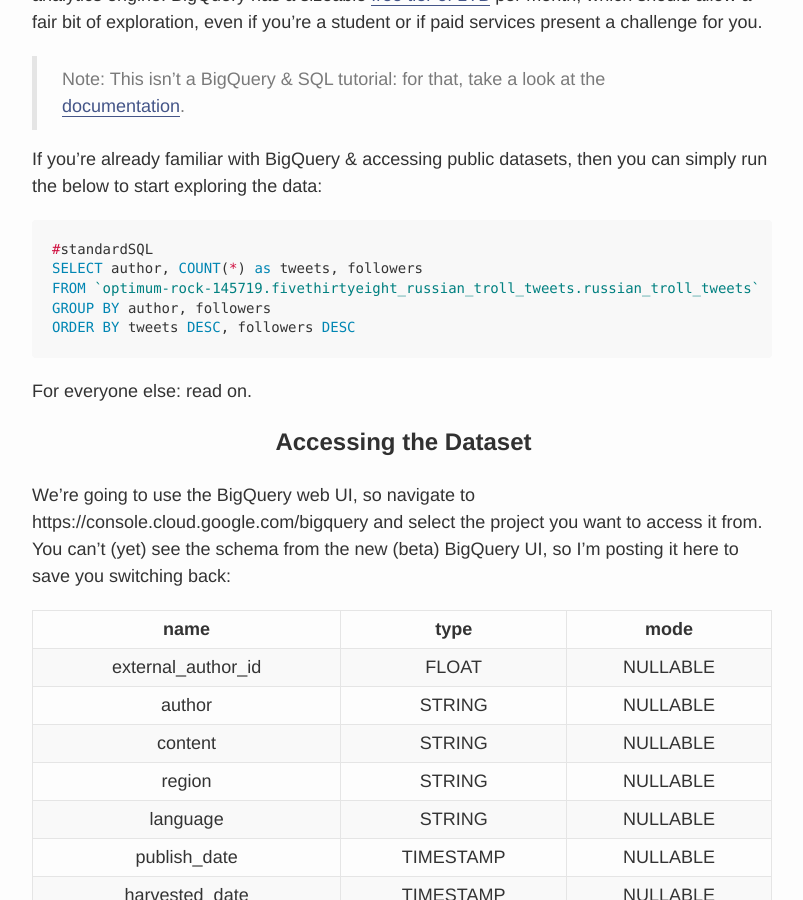
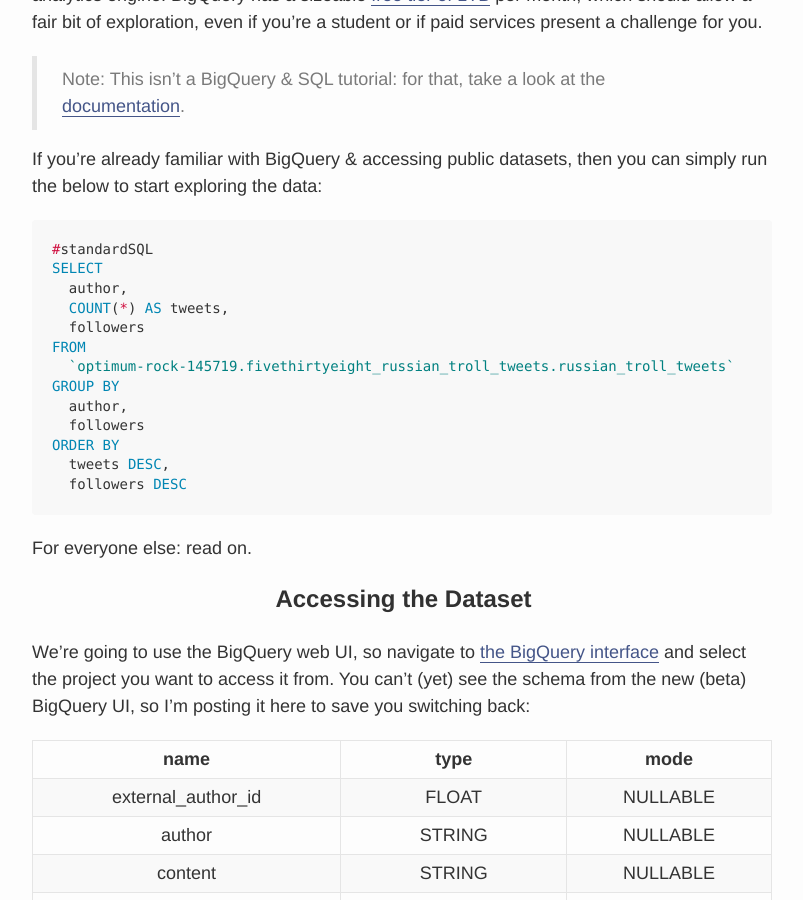
Before and after one commit to elithrar/elithrar.github.io, a Jekyll site: the page built from _posts/2018-08-01-diving-into-fivethirtyeight-troll-tweets-bigquery.md, in a window 1280 px wide and 900 px high, scrolled down 621 px. Shown: the whole window, without its empty margins (238-1041 px from the left). Built offline with Jekyll 4.4.1, drawn with Linux system fonts in a browser that asks for light colours.

Commit message:
Update SQL formatting

````diff
--- a/_posts/2018-08-01-diving-into-fivethirtyeight-troll-tweets-bigquery.md
+++ b/_posts/2018-08-01-diving-into-fivethirtyeight-troll-tweets-bigquery.md
@@ -14,17 +14,25 @@
 
 ```sql
 #standardSQL
-SELECT author, COUNT(*) as tweets, followers
-FROM `optimum-rock-145719.fivethirtyeight_russian_troll_tweets.russian_troll_tweets`
-GROUP BY author, followers
-ORDER BY tweets DESC, followers DESC
+SELECT
+  author,
+  COUNT(*) AS tweets,
+  followers
+FROM
+  `optimum-rock-145719.fivethirtyeight_russian_troll_tweets.russian_troll_tweets`
+GROUP BY
+  author,
+  followers
+ORDER BY
+  tweets DESC,
+  followers DESC
 ```
 
 For everyone else: read on.
 
 ## Accessing the Dataset
 
-We're going to use the BigQuery web UI, so navigate to https://console.cloud.google.com/bigquery and select the project you want to access it from. You can't (yet) see the schema from the new (beta) BigQuery UI, so I'm posting it here to save you switching back:
+We're going to use the BigQuery web UI, so navigate to [the BigQuery interface](https://console.cloud.google.com/bigquery) and select the project you want to access it from. You can't (yet) see the schema from the new (beta) BigQuery UI, so I'm posting it here to save you switching back:
 
 | name               | type      | mode     |
 | ------------------ | --------- | -------- |
````
